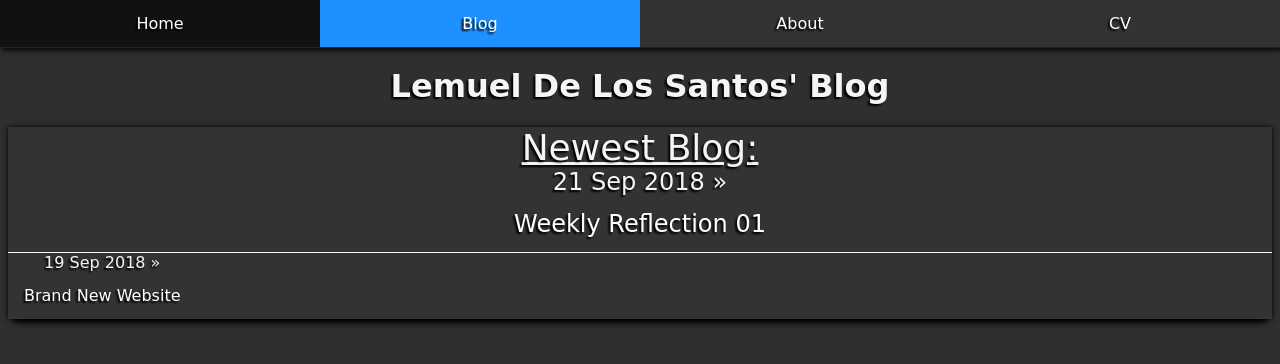
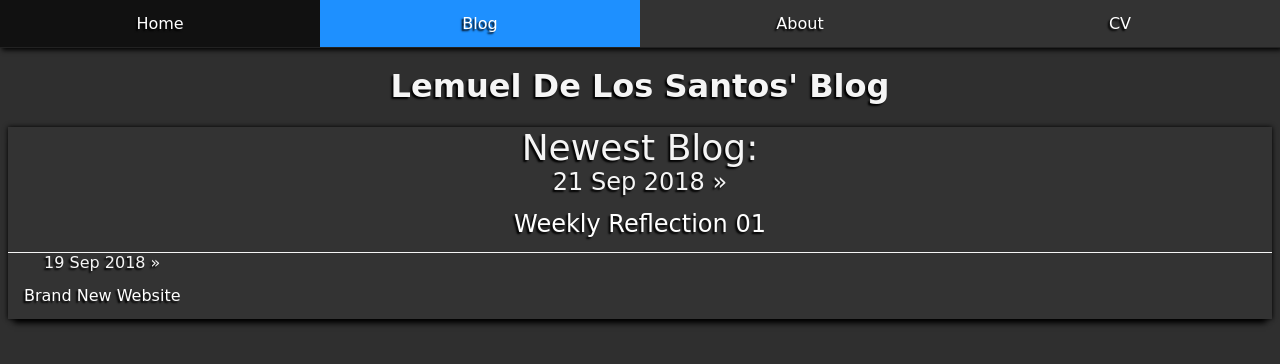
Before and after one commit to lemueldls/lemueld6200.github.io, a Jekyll site: the page built from blog/index.html, in a window 1280 px wide. Shown: the top 364 px of the page. Built offline with Jekyll 4.4.1, drawn with Linux system fonts in a browser that asks for light colours; the list of posts is cut into pages by our own code.

Commit message:
Update main.css

```diff
--- a/css/main.css
+++ b/css/main.css
@@ -61,10 +61,9 @@
 	font-size:150%;
 	white-space:pre;
 	content:"Newest Blog:";
-	text-decoration:underline;
 }
 .posts li a:first-child {
-	padding:10px;
+	padding:15px;
 	font-size:175%;
 }
 ul {
```
